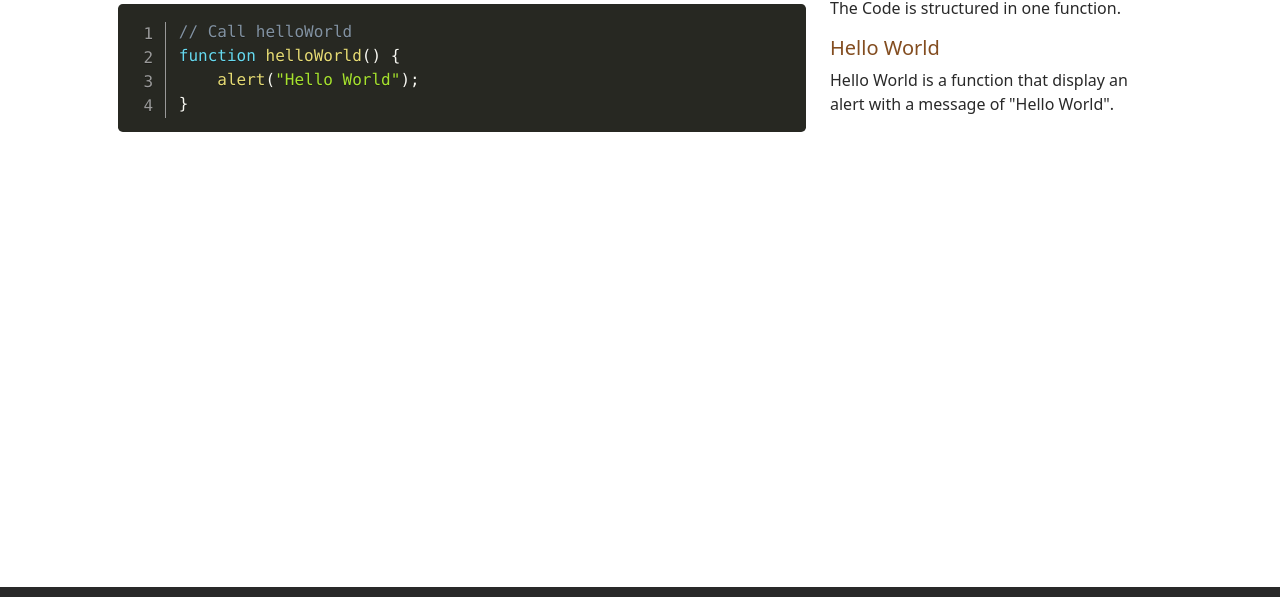
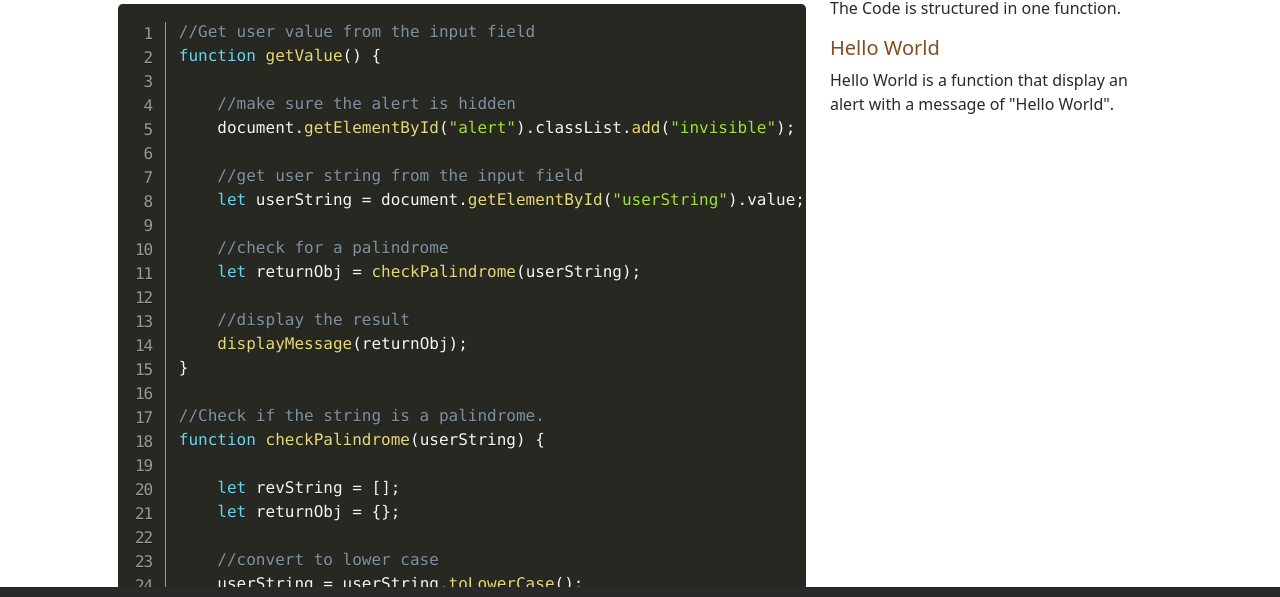
Before and after one commit to MarcMdotNET/TacoCat, a plain HTML site: page code.html in a window 1280 px wide. Shown: the part 147-744 px from the top of the page. Drawn offline with nearby package versions, Linux system fonts and the light colour scheme.

Commit message:
App Working

```diff
--- a/code.html
+++ b/code.html
@@ -40,10 +40,10 @@
                         <a class="nav-link active" aria-current="page" href="code.html">The Code</a>
                     </li>
                     <li class="nav-item">
-                        <a class="nav-link" target="_blank" href="#">GitHub Repository</a>
+                        <a class="nav-link" target="_blank" href="https://github.com/marcm-pro/TacoCat">GitHub Repository</a>
                     </li>
                     <li class="nav-item">
-                        <a class="nav-link" target="_blank" href="#">About</a>
+                        <a class="nav-link" target="_blank" href="https://marcm.pro">About</a>
                     </li>
                 </ul>
             </div>
@@ -57,9 +57,58 @@
                 <div class="col-lg-8">
                     <pre class="line-numbers">
                         <code class="language-javascript">
-                            // Call helloWorld
-                            function helloWorld() {
-                                alert("Hello World");
+                            //Get user value from the input field
+                            function getValue() {
+
+                                //make sure the alert is hidden
+                                document.getElementById("alert").classList.add("invisible");
+
+                                //get user string from the input field
+                                let userString = document.getElementById("userString").value;
+
+                                //check for a palindrome
+                                let returnObj = checkPalindrome(userString);
+
+                                //display the result
+                                displayMessage(returnObj);
+                            }
+
+                            //Check if the string is a palindrome.
+                            function checkPalindrome(userString) {
+
+                                let revString = [];
+                                let returnObj = {};
+
+                                //convert to lower case
+                                userString = userString.toLowerCase();
+
+                                //remove all special characters
+                                let regex = /[^a-z0-9+]+/gi;
+                                userString = userString.replace(regex, "");
+
+                                returnObj.sanitizedUserString = userString;
+
+                                for (let i = userString.length - 1; i >= 0; i--) {
+                                    revString += userString[i];
+                                }
+
+                                if (revString == userString) {
+                                    returnObj.msg = "Well done! You entered a palindrome.";
+                                } else {
+                                    returnObj.msg = "Sorry, that is not a palindrome.";
+                                }
+                                returnObj.reversed = revString;
+
+                                return returnObj;
+                            }
+
+                            //Display a message to the user
+                            function displayMessage(returnObj) {
+
+                                document.getElementById("alertHeader").innerHTML = returnObj.msg;
+                                document.getElementById("msg").innerHTML = `You entered: ${returnObj.sanitizedUserString} and the reverse is: ${returnObj.reversed}`;
+                                document.getElementById("alert").classList.remove("invisible");
+
                             }
                         </code>
                     </pre>
--- a/js/site.js
+++ b/js/site.js
@@ -49,4 +49,5 @@ function displayMessage(returnObj) {
     document.getElementById("alertHeader").innerHTML = returnObj.msg;
     document.getElementById("msg").innerHTML = `You entered: ${returnObj.sanitizedUserString} and the reverse is: ${returnObj.reversed}`;
     document.getElementById("alert").classList.remove("invisible");
+
 }
```
Also changed, not shown: app.html (+2 -2 lines), index.html (+2 -2 lines).
